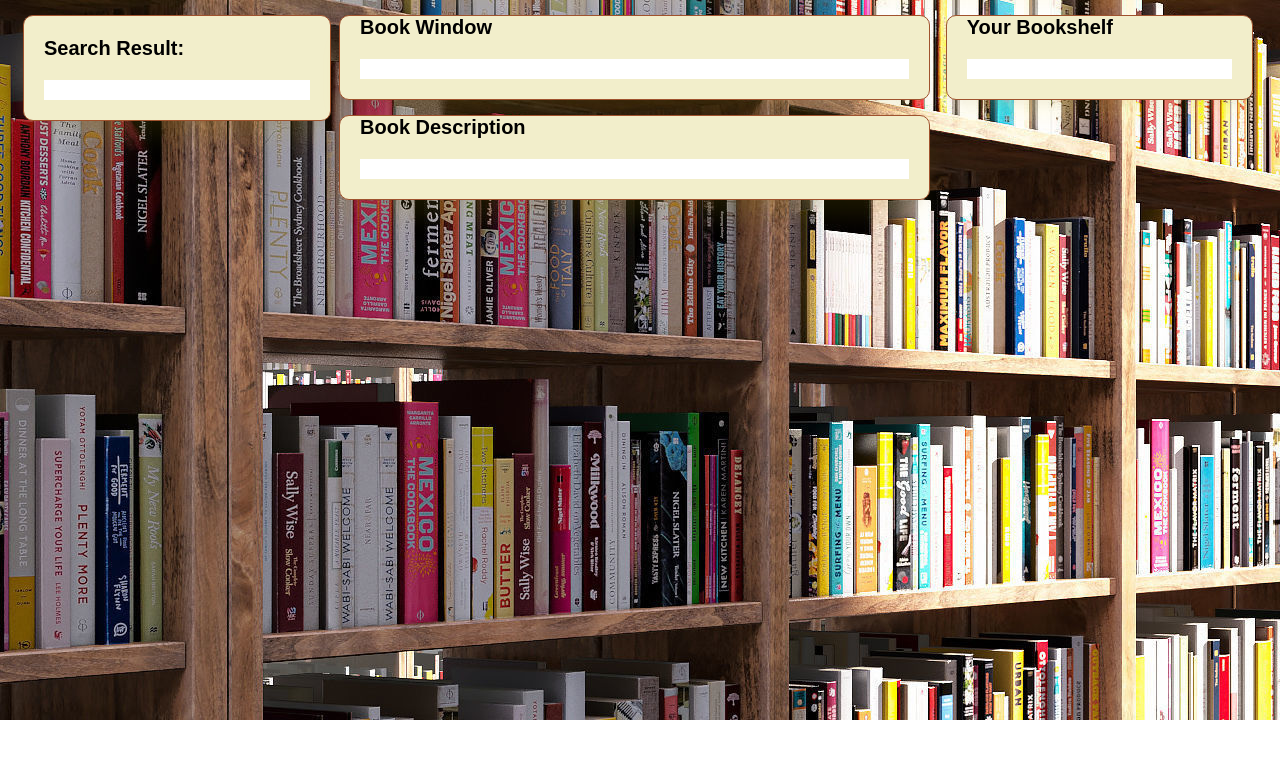
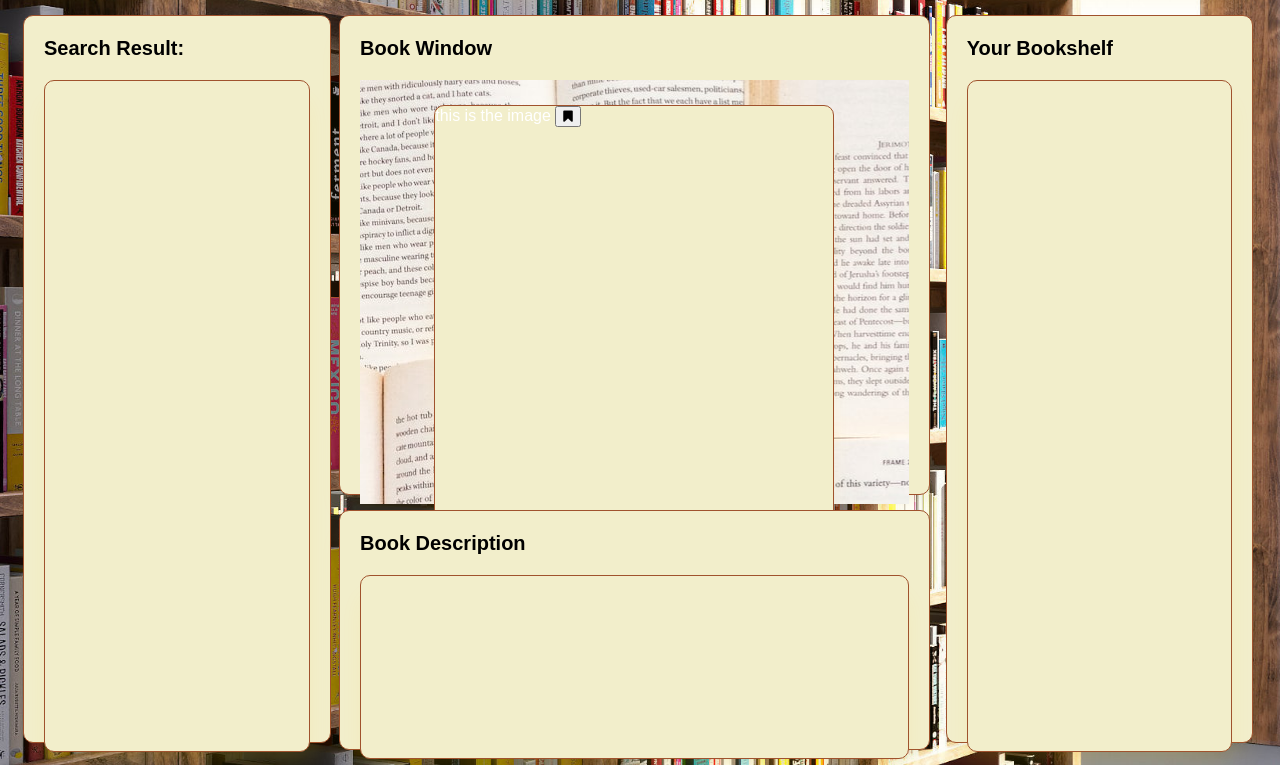
Before and after one commit to jakerebman/BookSearch-Kenzie-Capstone, a website built with webpack: page Frontend/src/index.html in a window 1280 px wide. Shown: the part 80-845 px from the top of the page. Before the commit the page ends 800 px from the top, so only its background shows below. Built offline with nearby package versions, Linux system fonts and the light colour scheme.

Commit message:
Added some more flavor.

```diff
--- a/Frontend/src/css/bookmarkPage.css
+++ b/Frontend/src/css/bookmarkPage.css
@@ -2,9 +2,9 @@ body {
     font-family: Arial, Helvetica, sans-serif;
     /*background-color: #000000;*/
     background-image: url("images/library-books-shelves.jpg");
-    background-repeat: no-repeat;
+    /*background-repeat: no-repeat;*/
     /*background-size: cover;*/
-    background-size: auto;
+    background-size: cover;
 }
 
 * {
@@ -17,6 +17,11 @@ body {
     -webkit-box-sizing: border-box;
     -moz-box-sizing: border-box;
     box-sizing: border-box;
+}
+
+.fa-search {
+    width: 30px;
+    height: 30px;
 }
 
 /*The sticky class is added to the navbar with JS when it reaches its scroll position */
@@ -39,7 +44,7 @@ html {
 .column {
     float: left;
 }
-.left, .right{
+.left, .right {
     width: 25%;
 }
 
@@ -73,6 +78,37 @@ label {
     justify-content: center;
     /*text-align: center;*/
     background-color: #f2eecb;
+}
+
+.scroll-box {
+    overflow-y: scroll;
+    height: 84vh;
+    padding: 10px 20px;
+    margin: 20px;
+    width: auto;
+}
+.scroll-description {
+    overflow-y: scroll;
+    height: 23vh;
+    padding: 10px 20px;
+    margin: 20px;
+    width: auto;
+}
+
+.search-result {
+    height: 91vh;
+}
+
+.book-window {
+    height: 60vh;
+}
+
+.book-description{
+    height: 30vh;
+}
+
+.shelf{
+    height: 91vh
 }
 
 .header {
@@ -115,7 +151,7 @@ h3.title {
 
 p.create-collection-result {
     font-size: 14px;
-    color: #7f8c9b /* #848586*/;
+    color: #7f8c9b;
     line-height: 150%;
 }
 
@@ -129,10 +165,12 @@ h2.create-collection-result {
 }
 
 .card-result{
-    color: #ffffff/*(--primary-color)*/;
-    background-color: #FFFFFF/*(--secondary-color)*/;
+    color: #ffffff;
+    background-color: #FFFFFF;
+    height: 53vh;
     margin: 20px;
     padding: 10px 20px;
+    background-image: url("images/bookPages.jpg");
 }
 
 .card-image {
@@ -145,12 +183,23 @@ h2.create-collection-result {
     margin: 18px;
     text-align: center;
 }
-/*Picture Carousel*/
+/*Book Window Image*/
 img {
     height: 100%;
     width: auto;
 }
 
+.bookmark{
+    float: right;
+}
+
+.book-image{
+    height: 600px;
+    width: 400px;
+    display: block;
+    margin-left: auto;
+    margin-right: auto;
+}
 .navbar {
     overflow: hidden;
     background-image: linear-gradient(to right, #051937, #004d7a, #008793, #00bf72, #a8eb12);
@@ -162,15 +211,15 @@ img {
     padding: 12px 16px;
 }
 
-.navbar a {
-    float: left;
-    font-size: 16px;
-    font-weight: bold;
-    color: white;
-    text-align: center;
-    padding: 20px 16px;
-    text-decoration: none;
-}
+/*.navbar a {*/
+/*    float: left;*/
+/*    font-size: 16px;*/
+/*    font-weight: bold;*/
+/*    color: white;*/
+/*    text-align: center;*/
+/*    padding: 20px 16px;*/
+/*    text-decoration: none;*/
+/*}*/
 
 .search-bar {
     font-weight: bold;
--- a/Frontend/src/index.html
+++ b/Frontend/src/index.html
@@ -1,7 +1,7 @@
 <!DOCTYPE html>
 <html lang="en">
 <head>
-    <script type="text/javascript" src="bookmarkPage.js"></script>
+    <script type="text/javascript" src="src/pages/bookmarkPage.js"></script>
     <title>Bookmark'd</title>
     <meta charset="UTF-8">
     <!-- icon link -->
@@ -26,30 +26,35 @@
                 <h1></h1>
                 <h3 class="title">Search Result:</h3>
                 <p id="result-info"></p>
-                <div class="card-result">
+                <div class="card scroll-box">
 
                 </div>
             </div>
         </div>
         <div class="column middle">
             <div class="card book-window">
-                    <h3 class="title">Book Window</h3>
+                <h1></h1>
+                <h3 class="title">Book Window</h3>
                 <div class="card-result">
+                    <div class="card book-image">this is the image
+<!--                        <button class="bookmark ">BUTT</button>-->
+                        <button type="submit"><i class="fa fa-bookmark"></i></button>
 
+                    </div>
                 </div>
             </div>
             <div class="card book-description">
+                <h1></h1>
                 <h3 class="title">Book Description</h3>
-                <div class="card-result">
-
+                <div class="card scroll-description">
                 </div>
             </div>
         </div>
         <div class="column right">
             <div class="card shelf">
+                <h1></h1>
                 <h3 class="title">Your Bookshelf</h3>
-                <div class="card-result">
-
+                <div class="card scroll-box">
                 </div>
             </div>
 <!--            <div class="card">-->
```
Also changed, not shown: Frontend/src/css/images/bookPages.jpg (added), 1 other file.
